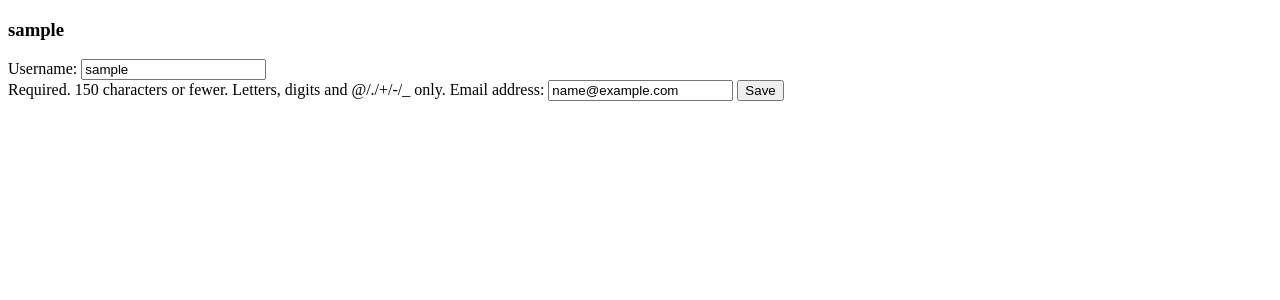
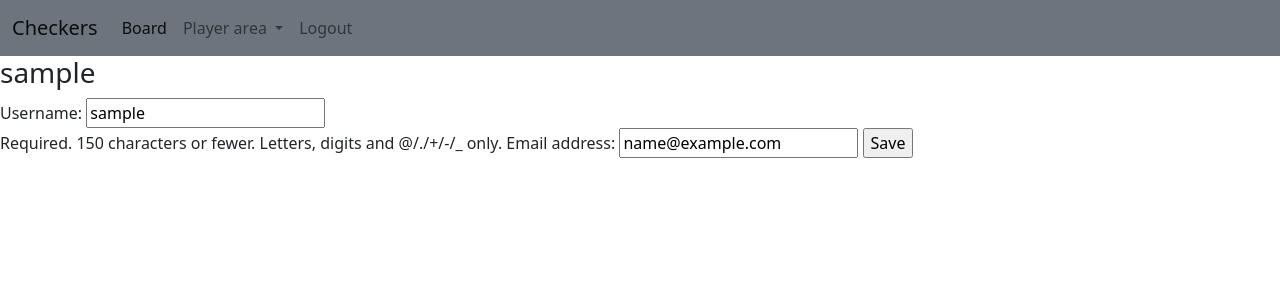
Before and after one commit to victor-nuzhniy/checkers, a Django app: page /account/update/1 in a window 1280 px wide. Shown: the top 300 px of the page. Run offline with Django 4.2, Linux system fonts and the light colour scheme; the visitor is signed in with stand-in values (Sample User, id 1).

Commit message:
dev-new added navbar.html

```diff
--- a/play/templates/play/base.html
+++ b/play/templates/play/base.html
@@ -12,9 +12,20 @@
             charset="UTF-8"
     ></script>
     <link type="text/css" href="{% static 'play/css/base.css' %}" rel="stylesheet">
-
+    <link
+            href="https://cdn.jsdelivr.net/npm/bootstrap@5.0.2/dist/css/bootstrap.min.css"
+            rel="stylesheet"
+            integrity="sha384-EVSTQN3/azprG1Anm3QDgpJLIm9Nao0Yz1ztcQTwFspd3yD65VohhpuuCOmLASjC"
+            crossorigin="anonymous"
+    >
+    <script
+            src="https://cdn.jsdelivr.net/npm/bootstrap@5.0.2/dist/js/bootstrap.bundle.min.js"
+            integrity="sha384-MrcW6ZMFYlzcLA8Nl+NtUVF0sA7MsXsP1UyJoMp4YLEuNSfAP+JcXn/tWtIaxVXM"
+            crossorigin="anonymous"
+    ></script>
 </head>
 <body>
+    {% include 'play/samples/navbar.html' %}
     {% block content %}
     {% endblock content %}
 </body>
--- /dev/null
+++ b/play/templates/play/samples/navbar.html
@@ -0,0 +1,61 @@
+{% load static %}
+
+<nav class="navbar navbar-expand-lg navbar-light bg-secondary">
+  <div class="container-fluid">
+    <a class="navbar-brand" href="#">Checkers</a>
+    <button class="navbar-toggler" type="button" data-bs-toggle="collapse" data-bs-target="#navbarSupportedContent" aria-controls="navbarSupportedContent" aria-expanded="false" aria-label="Toggle navigation">
+      <span class="navbar-toggler-icon"></span>
+    </button>
+    <div class="collapse navbar-collapse" id="navbarSupportedContent">
+      <ul class="navbar-nav me-auto mb-2 mb-lg-0">
+        <li class="nav-item">
+          <a class="nav-link active" aria-current="page" href="{% url 'play:start' %}">Board</a>
+        </li>
+        <li class="nav-item dropdown">
+          <a class="nav-link dropdown-toggle" href="#" id="navbarDropdown" role="button" data-bs-toggle="dropdown" aria-expanded="false">
+            Player area
+          </a>
+          <ul class="dropdown-menu" aria-labelledby="navbarDropdown">
+            {% if user.is_authenticated %}
+              <li><a class="dropdown-item" href="{% url 'play:profile' user.id %}">
+                Profile
+              </a></li>
+              <li><hr class="dropdown-divider"></li>
+              <li><a class="dropdown-item" href="{% url 'play:account' user.id %}">
+                Account
+              </a></li>
+            {% else %}
+              <li><a class="dropdown-item" href="#">Profile</a></li>
+              <li><hr class="dropdown-divider"></li>
+              <li><a class="dropdown-item" href="#">Account</a></li>
+            {% endif %}
+          </ul>
+        </li>
+        <li class="nav-item">
+          {% if user.is_authenticated %}
+            <a
+                    class="nav-link"
+                    href="{% url 'play:logout' %}"
+                    tabindex="-1"
+            >Logout</a>
+          {% else %}
+          <a
+                  class="nav-link"
+                  href="{% url 'play:login' %}"
+                  tabindex="-1"
+            >Login</a>
+          {% endif %}
+        </li>
+                <li class="nav-item">
+          {% if not user.is_authenticated %}
+            <a
+                    class="nav-link"
+                    href="{% url 'play:registration' %}"
+                    tabindex="-1"
+            >Register</a>
+          {% endif %}
+        </li>
+      </ul>
+    </div>
+  </div>
+</nav>
```
